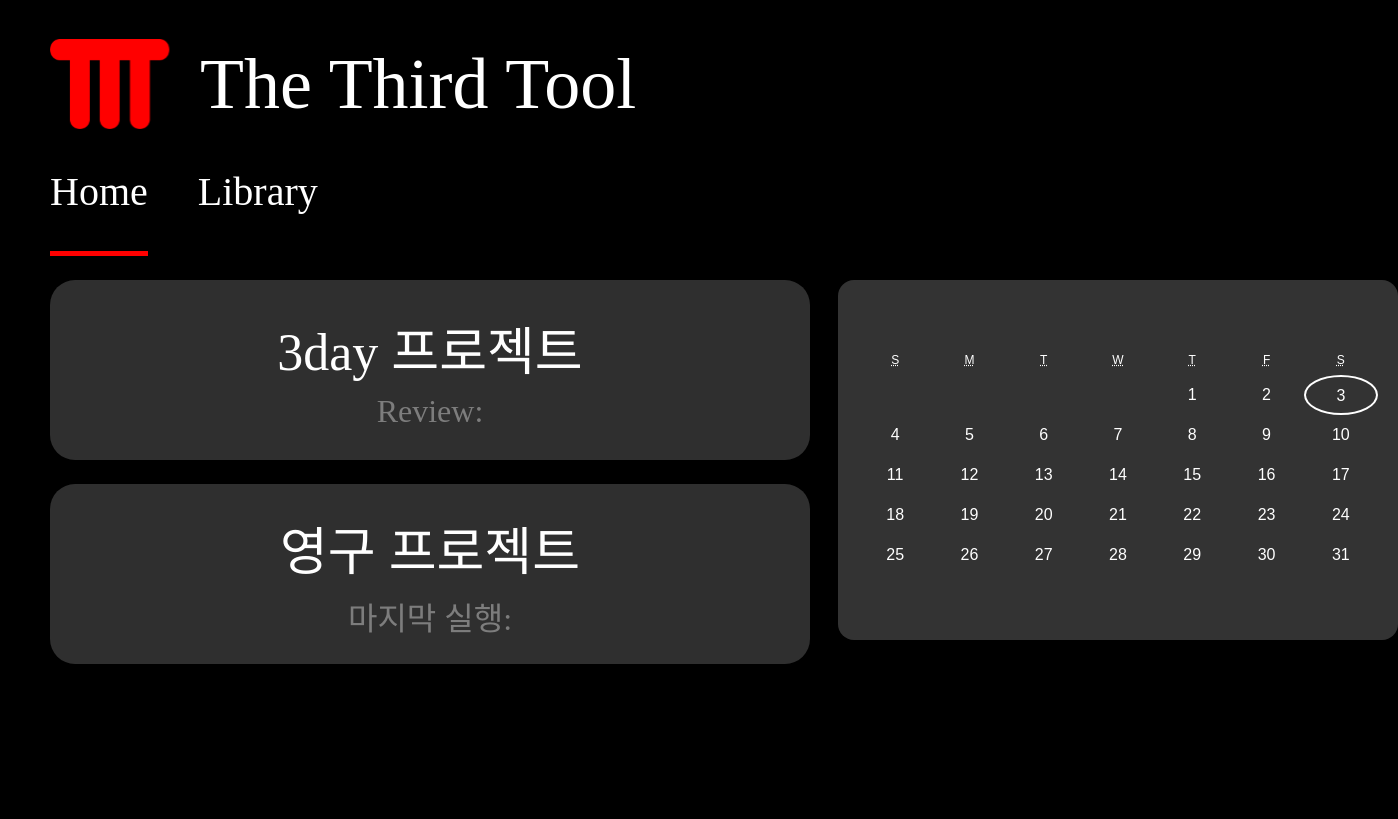
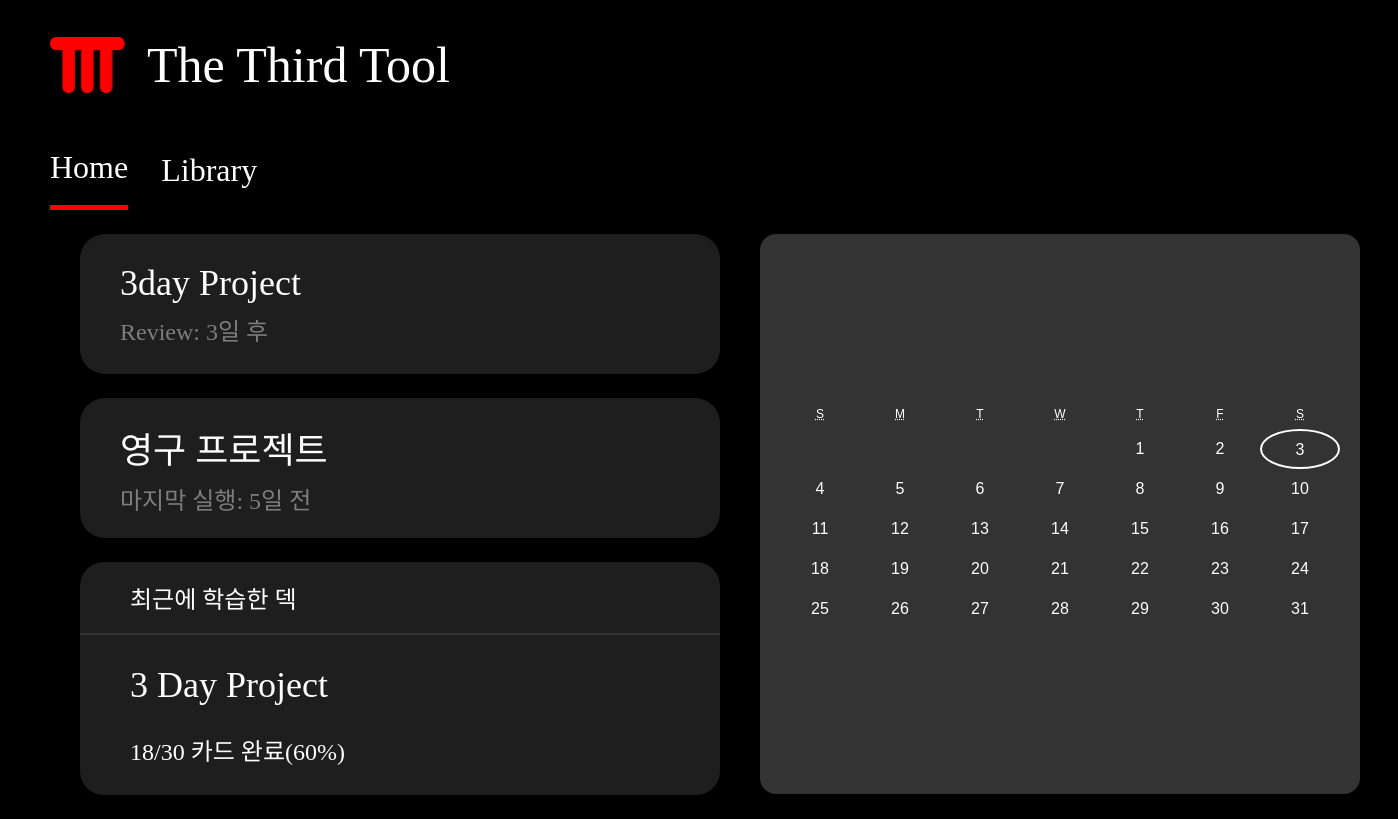
Before and after one commit to Third-tool/thirdtool-frontend, a React (Create React App) app: page / in a window 1280 px wide. Shown: the whole page, 1398 px wide, since content can reach past the window. Built offline with nearby package versions, Linux system fonts and the light colour scheme; a web font is replaced by a local one.

Commit message:
feat: 3day Project 화면 구성

```diff
--- a/eslint.config.mjs
+++ b/eslint.config.mjs
@@ -41,6 +41,7 @@ export default defineConfig([
         },
       ],
       'react/react-in-jsx-scope': 'off',
+      'react/prop-types': 'off',
     },
   },
 ]);
--- a/src/components/Header.jsx
+++ b/src/components/Header.jsx
@@ -1,11 +1,11 @@
 import styled from 'styled-components';
-import mainLogo from '../assets/images/MainLogo 1.svg';
+import mainLogo from '../assets/images/MainLogo 2.svg';
 
-function Header() {
+function Header({ title }) {
   return (
     <Wrapper>
       <LogoImg src={mainLogo} />
-      <Title>The Third Tool</Title>
+      <Title>{title}</Title>
     </Wrapper>
   );
 }
@@ -15,16 +15,16 @@ export default Header;
 const Wrapper = styled.div`
   display: flex;
   align-items: center;
-  height: 168px;
+  height: 130px;
   margin-left: 50px;
 `;
 
 const LogoImg = styled.img`
-  width: 120px;
-  margin-right: 30px;
+  width: 75px;
+  margin-right: 22px;
 `;
 
 const Title = styled.div`
-  font-size: 72px;
+  font-size: 50px;
   font-weight: 400;
 `;
--- a/src/components/main/CalendarView.jsx
+++ b/src/components/main/CalendarView.jsx
@@ -35,9 +35,9 @@ const CalendarWrapper = styled.div`
   background: #333;
   border-radius: 16px;
   padding: 20px;
-  height: 360px;
-  width: 560px;
-  margin-left: 28px;
+  height: 560px;
+  width: 680px;
+  margin-left: 40px;
 `;
 
 const StyledCalendar = styled(Calendar)`
--- a/src/components/main/MenuBar.jsx
+++ b/src/components/main/MenuBar.jsx
@@ -26,14 +26,16 @@ export default MenuBar;
 
 const Flex = styled.div`
   display: flex;
-  gap: 50px;
+  gap: 33px;
   margin-bottom: 24px;
+  margin-left: 50px;
 `;
 
 const MenuBtn = styled.div`
-  height: 88px;
-  text-align: center;
-  font-size: 40px;
+  height: 80px;
+  display: flex;
+  align-items: center;
+  font-size: 32px;
   font-weight: 400;
   cursor: pointer;
   border-bottom: ${({ active }) => (active ? '5px solid red' : 'none')};
--- a/src/components/main/SelectProject.jsx
+++ b/src/components/main/SelectProject.jsx
@@ -1,19 +1,33 @@
+import { useNavigate } from 'react-router-dom';
 import { styled } from 'styled-components';
 const SelectProject = () => {
+  const navigate = useNavigate();
+  const goto3day = () => {
+    navigate('/3day');
+  };
   return (
     <Gap>
       <ProjectBox>
-        <div>
-          <ProjectType>3day 프로젝트</ProjectType>
-          <Period>Review:</Period>
-        </div>
+        <button onClick={goto3day} style={{ all: 'unset' }}>
+          <ProjectType>3day Project</ProjectType>
+          <Period>Review: 3일 후</Period>
+        </button>
       </ProjectBox>
       <ProjectBox>
-        <div>
+        <button style={{ all: 'unset' }}>
           <ProjectType>영구 프로젝트</ProjectType>
-          <Period>마지막 실행:</Period>
-        </div>
+          <Period>마지막 실행: 5일 전</Period>
+        </button>
       </ProjectBox>
+      <RecentBox>
+        <RecentTop>
+          <RecentText>최근에 학습한 덱</RecentText>
+        </RecentTop>
+        <RecentBottom>
+          <RecentType>3 Day Project</RecentType>
+          <RecentText>18/30 카드 완료(60%)</RecentText>
+        </RecentBottom>
+      </RecentBox>
     </Gap>
   );
 };
@@ -27,23 +41,55 @@ const Gap = styled.div`
 `;
 
 const ProjectBox = styled.div`
-  width: 760px;
-  height: 180px;
+  width: 640px;
+  height: 140px;
   border-radius: 25px;
-  background: #2f2f2f;
+  padding-left: 40px;
+  background: #1e1e1e;
   display: flex;
-  justify-content: center;
   align-items: center;
   cursor: pointer;
 `;
 
 const ProjectType = styled.div`
-  font-size: 52px;
+  font-size: 36px;
   margin-bottom: 8px;
 `;
 
 const Period = styled.div`
-  font-size: 32px;
-  text-align: center;
+  font-size: 24px;
   color: #7d7d7d;
 `;
+
+const RecentBox = styled.div`
+  width: 640px;
+  cursor: pointer;
+  background-color: #1e1e1e;
+  border-radius: 24px;
+`;
+
+const RecentTop = styled.div`
+  height: 73px;
+  display: flex;
+  align-items: center;
+  border-bottom: 2px solid #333;
+`;
+
+const RecentText = styled.div`
+  font-size: 24px;
+  font-weight: 400;
+  padding-left: 50px;
+`;
+
+const RecentBottom = styled.div`
+  height: 160px;
+  display: flex;
+  flex-direction: column;
+  justify-content: center;
+  gap: 26px;
+`;
+
+const RecentType = styled.div`
+  padding-left: 50px;
+  font-size: 36px;
+`;
--- /dev/null
+++ b/src/components/project/DeckComponent.jsx
@@ -0,0 +1,57 @@
+import styled from 'styled-components';
+
+export const DeckComponent = () => {
+  return (
+    <DeckBox>
+      <DeckTitle>React 이론</DeckTitle>
+      <TimeDiv>
+        <DeckTime>마지막 학습일: N일 전</DeckTime>
+        <DeckTag>1-2일</DeckTag>
+      </TimeDiv>
+    </DeckBox>
+  );
+};
+
+const DeckBox = styled.button`
+  all: unset;
+  width: 560px;
+  height: 140px;
+  border-radius: 25px;
+  background-color: #1e1e1e;
+  gap: 36px;
+  display: flex;
+  flex-direction: column;
+  justify-content: center;
+  cursor: pointer;
+`;
+
+const DeckTitle = styled.div`
+  font-size: 24px;
+  font-weight: 600;
+  padding-left: 34px;
+  padding-right: 34px;
+`;
+
+const TimeDiv = styled.div`
+  display: flex;
+  justify-content: space-between;
+  align-items: center;
+  padding-left: 34px;
+  padding-right: 34px;
+`;
+
+const DeckTime = styled.div`
+  font-size: 16px;
+  color: #999;
+  font-weight: 600;
+`;
+
+const DeckTag = styled.div`
+  width: 100px;
+  height: 40px;
+  border-radius: 20px;
+  background-color: #121212;
+  display: flex;
+  justify-content: center;
+  align-items: center;
+`;
--- a/src/pages/Main.jsx
+++ b/src/pages/Main.jsx
@@ -8,7 +8,7 @@ import CalendarView from './../components/main/CalendarView';
 function Main() {
   return (
     <>
-      <Header />
+      <Header title='The Third Tool' />
       <Margin>
         <MenuBar />
         <Div>
@@ -24,13 +24,12 @@ function Main() {
 
 export default Main;
 
-const Margin = styled.div`
-  margin-left: 50px;
-`;
+const Margin = styled.div``;
 
 const Div = styled.div`
   display: flex;
   margin-bottom: 24px;
+  margin-left: 80px;
 `;
 
 const Wrapper = styled.div`
--- a/src/pages/ThreeDay.jsx
+++ b/src/pages/ThreeDay.jsx
@@ -1,19 +1,63 @@
 import styled from 'styled-components';
-import mainLogo from '../assets/images/MainLogo 1.svg';
+import Header from '../components/Header';
+import { DeckComponent } from '../components/project/DeckComponent';
+import { DeckPlus } from './../assets/icons/DeckPlus';
 
 function ThreeDay() {
   return (
     <>
-      <Wrapper></Wrapper>
+      <Header title='3day Project' />
+      <Container>
+        <Wrapper>
+          <DeckComponent />
+          <DeckComponent />
+          <DeckComponent />
+          <DeckComponent />
+          <DeckComponent />
+          <DeckComponent />
+        </Wrapper>
+        <AddButtonWrapper>
+          <AddDeckButton>
+            <DeckPlus />덱 추가
+          </AddDeckButton>
+        </AddButtonWrapper>
+      </Container>
     </>
   );
 }
 
 export default ThreeDay;
 
+const Container = styled.div`
+  width: 100%;
+`;
+
 const Wrapper = styled.div`
   display: flex;
+  flex-wrap: wrap;
+  gap: 30px;
   justify-content: center;
-  margin-top: 80px;
-  margin-bottom: 80px;
+  width: 100%;
 `;
+
+const AddButtonWrapper = styled.div`
+  display: flex;
+  justify-content: flex-end;
+  margin: 90px 70px 40px 0;
+`;
+
+const AddDeckButton = styled.button`
+  display: flex;
+  align-items: center;
+  justify-content: center;
+  gap: 4px;
+  width: 160px;
+  height: 60px;
+  font-size: 24px;
+  border: none;
+  border-radius: 20px;
+  background-color: #cb0404;
+  color: #ffffff;
+  font-weight: 600;
+  cursor: pointer;
+`;
--- a/src/styles/GlobalStyle.js
+++ b/src/styles/GlobalStyle.js
@@ -13,7 +13,7 @@ const GlobalStyle = createGlobalStyle`
     color: #fff;
     margin: 0;
     padding: 0;
-    display: flex;
+
     font-family: 'Pretendard-Regular';
     }
 
```
Also changed, not shown: src/assets/icons/DeckPlus.jsx (added, +31 -0 lines), src/assets/images/MainLogo 2.svg (added).
